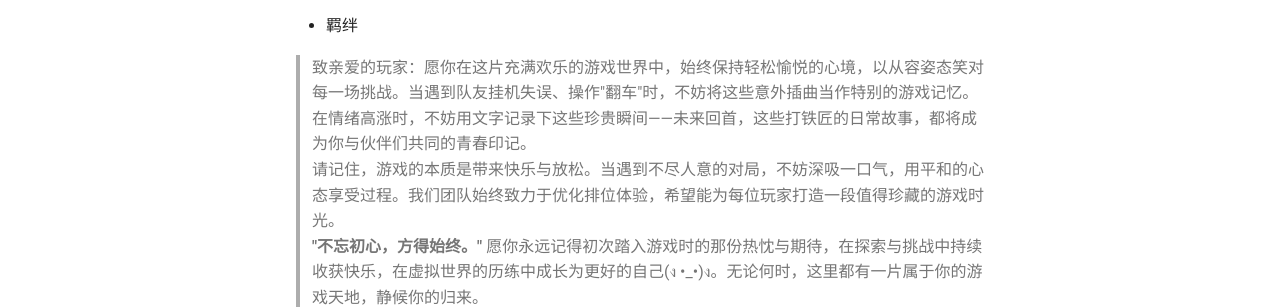
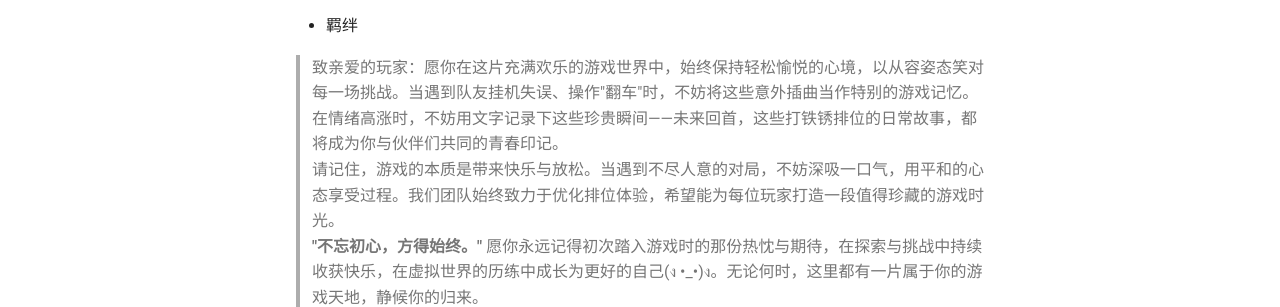
Before and after one commit to Mitpoppy/rw-rank-docs, an MkDocs documentation site: the page built from docs/index.md, in a window 1280 px wide and 900 px high, scrolled down 1331 px. Shown: the part 403-710 px from the top of the window. Built offline with MkDocs 1.6.1 and Material for MkDocs 9.7.7, drawn with Linux system fonts in a browser that asks for light colours.

Commit message:
更新 index.md

```diff
--- a/docs/index.md
+++ b/docs/index.md
@@ -36,6 +36,6 @@ Q群：[370158232](http://qm.qq.com/cgi-bin/qm/qr?_wv=1027&k=SJL2UIorufO3dSU7urO
 - 幻想
 - 羁绊
 
-> 致亲爱的玩家：愿你在这片充满欢乐的游戏世界中，始终保持轻松愉悦的心境，以从容姿态笑对每一场挑战。当遇到队友挂机失误、操作"翻车"时，不妨将这些意外插曲当作特别的游戏记忆。在情绪高涨时，不妨用文字记录下这些珍贵瞬间——未来回首，这些打铁匠的日常故事，都将成为你与伙伴们共同的青春印记。
+> 致亲爱的玩家：愿你在这片充满欢乐的游戏世界中，始终保持轻松愉悦的心境，以从容姿态笑对每一场挑战。当遇到队友挂机失误、操作"翻车"时，不妨将这些意外插曲当作特别的游戏记忆。在情绪高涨时，不妨用文字记录下这些珍贵瞬间——未来回首，这些打铁锈排位的日常故事，都将成为你与伙伴们共同的青春印记。
 请记住，游戏的本质是带来快乐与放松。当遇到不尽人意的对局，不妨深吸一口气，用平和的心态享受过程。我们团队始终致力于优化排位体验，希望能为每位玩家打造一段值得珍藏的游戏时光。
 **"不忘初心，方得始终。"** 愿你永远记得初次踏入游戏时的那份热忱与期待，在探索与挑战中持续收获快乐，在虚拟世界的历练中成长为更好的自己(ง •_•)ง。无论何时，这里都有一片属于你的游戏天地，静候你的归来。
```
